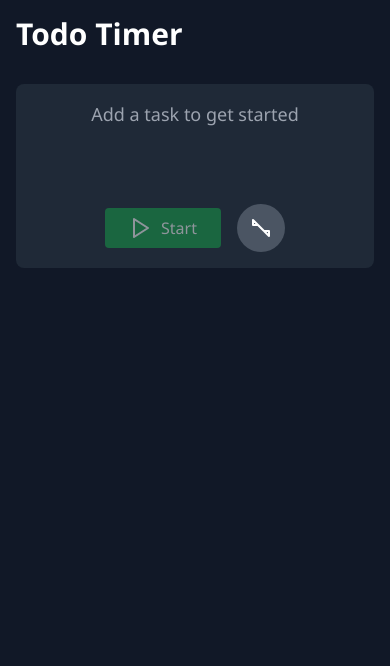
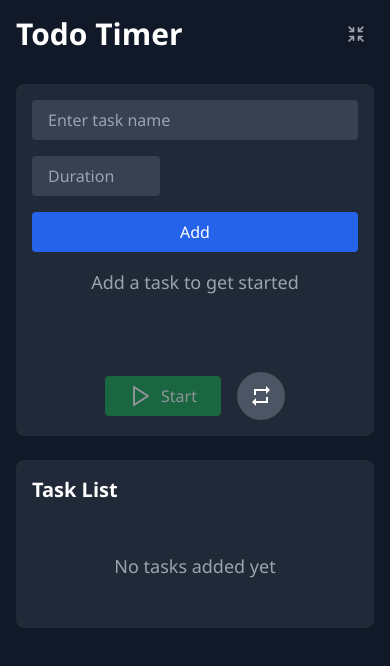
Before and after one commit to mayank-hassija/todo-timer, a React (Vite) app: page / in a window 390 px wide. Shown: the top 666 px of the page. Built offline with nearby package versions, Linux system fonts and the light colour scheme.

Commit message:
Update App.tsx

```diff
--- a/src/App.tsx
+++ b/src/App.tsx
@@ -1,5 +1,6 @@
 import { useState, useEffect, useRef } from 'react'
 import { invoke } from '@tauri-apps/api/tauri'
+import { appWindow, LogicalSize } from '@tauri-apps/api/window'
 import { DragDropContext, Droppable, Draggable, DropResult, DroppableProvided, DraggableProvided } from 'react-beautiful-dnd'
 
 interface Task {
@@ -47,6 +48,8 @@ function App() {
   const [showDeleteConfirm, setShowDeleteConfirm] = useState(false)
   const [editingTaskId, setEditingTaskId] = useState<string | null>(null)
   const [editingTaskName, setEditingTaskName] = useState('')
+  const [editingTaskDuration, setEditingTaskDuration] = useState<number | ''>('');
+  const [isCompactView, setIsCompactView] = useState(false);
 
   const taskNameInputRef = useRef<HTMLInputElement>(null)
   const durationInputRef = useRef<HTMLInputElement>(null)
@@ -103,6 +106,19 @@ function App() {
     }
   }, [editingTaskId]);
 
+  const toggleCompactView = async () => {
+    if (!isCompactView) {
+      await appWindow.setSize(new LogicalSize(320, 180));
+      await appWindow.setDecorations(false);
+      await appWindow.setAlwaysOnTop(true);
+    } else {
+      await appWindow.setSize(new LogicalSize(800, 600));
+      await appWindow.setDecorations(true);
+      await appWindow.setAlwaysOnTop(false);
+    }
+    setIsCompactView(!isCompactView);
+  };
+
   const handleTaskCompletion = (fromTimer: boolean = false) => {
     const nextIndex = currentTaskIndex + 1
     if (nextIndex < tasks.length) {
@@ -113,8 +129,11 @@ function App() {
       setRemainingTime(tasks[0].duration * 60)
     } else {
       setIsTimerRunning(false)
-      if (fromTimer) {
-        invoke('close_timer_window').catch(console.error)
+      if (fromTimer && isCompactView) {
+        // In compact view, don't close, just stop
+        setIsTimerRunning(false);
+      } else if (fromTimer) {
+        invoke('close_timer_window').catch(console.error);
       }
     }
   }
@@ -153,6 +172,7 @@ function App() {
   }
 
   const handleTaskClick = (taskId: string) => {
+    if (editingTaskId === taskId) return;
     const taskIndex = tasks.findIndex(task => task.id === taskId)
     if (taskIndex !== -1) {
       setCurrentTaskIndex(taskIndex)
@@ -165,19 +185,21 @@ function App() {
   const handleEditTask = (task: Task) => {
     setEditingTaskId(task.id);
     setEditingTaskName(task.name);
+    setEditingTaskDuration(task.duration);
   };
 
   const handleUpdateTask = (taskId: string) => {
-    if (editingTaskName.trim() === '') {
+    if (editingTaskName.trim() === '' || !editingTaskDuration) {
       setEditingTaskId(null);
       return;
     }
     const updatedTasks = tasks.map(task =>
-      task.id === taskId ? { ...task, name: editingTaskName } : task
+      task.id === taskId ? { ...task, name: editingTaskName, duration: editingTaskDuration } : task
     );
     setTasks(updatedTasks);
     setEditingTaskId(null);
     setEditingTaskName('');
+    setEditingTaskDuration('');
   };
 
   const handleEditKeyDown = (e: React.KeyboardEvent, taskId: string) => {
@@ -186,6 +208,7 @@ function App() {
     } else if (e.key === 'Escape') {
       setEditingTaskId(null);
       setEditingTaskName('');
+      setEditingTaskDuration('');
     }
   };
 
@@ -222,15 +245,57 @@ function App() {
     setTasks(items)
   }
 
+  const mainControls = (
+    <div className={`flex items-center justify-center flex-wrap gap-${isCompactView ? 2 : 4}`}>
+      {isTimerRunning ? (
+        <>
+          <button onClick={() => setIsPaused(!isPaused)} className={`p-${isCompactView ? 2 : 3} bg-yellow-600 rounded-full hover:bg-yellow-700 text-white`} title={isPaused ? "Play" : "Pause"}>
+            {isPaused ?
+              <svg xmlns="http://www.w3.org/2000/svg" className={`h-${isCompactView ? 5 : 6} w-${isCompactView ? 5 : 6}`} fill="none" viewBox="0 0 24 24" stroke="currentColor"><path strokeLinecap="round" strokeLinejoin="round" strokeWidth={2} d="M5 3l14 9-14 9V3z" /></svg> :
+              <svg xmlns="http://www.w3.org/2000/svg" className={`h-${isCompactView ? 5 : 6} w-${isCompactView ? 5 : 6}`} fill="none" viewBox="0 0 24 24" stroke="currentColor"><path strokeLinecap="round" strokeLinejoin="round" strokeWidth={2} d="M10 9v6m4-6v6" /></svg>
+            }
+          </button>
+          <button onClick={handleSkipTask} className={`p-${isCompactView ? 2 : 3} bg-blue-600 rounded-full hover:bg-blue-700 text-white`} title="Skip Task">
+            <svg xmlns="http://www.w3.org/2000/svg" className={`h-${isCompactView ? 5 : 6} w-${isCompactView ? 5 : 6}`} fill="none" viewBox="0 0 24 24" stroke="currentColor"><path strokeLinecap="round" strokeLinejoin="round" strokeWidth={2} d="M13 5l7 7-7 7M5 5l7 7-7 7" /></svg>
+          </button>
+          <button onClick={() => setIsTimerRunning(false)} className={`p-${isCompactView ? 2 : 3} bg-red-600 rounded-full hover:bg-red-700 text-white`} title="Stop Timer">
+             <svg xmlns="http://www.w3.org/2000/svg" className={`h-${isCompactView ? 5 : 6} w-${isCompactView ? 5 : 6}`} fill="none" viewBox="0 0 24 24" stroke="currentColor"><path strokeLinecap="round" strokeLinejoin="round" strokeWidth={2} d="M21 12a9 9 0 11-18 0 9 9 0 0118 0zM10 10v4h4v-4h-4z" /></svg>
+          </button>
+        </>
+      ) : (
+        <>
+          <button onClick={startTimer} disabled={tasks.length === 0} className="px-6 py-2 bg-green-600 rounded hover:bg-green-700 disabled:opacity-50 flex items-center gap-2" title="Start Timer">
+            <svg xmlns="http://www.w3.org/2000/svg" className="h-6 w-6" fill="none" viewBox="0 0 24 24" stroke="currentColor"><path strokeLinecap="round" strokeLinejoin="round" strokeWidth={2} d="M5 3l14 9-14 9V3z" /></svg>
+            Start
+          </button>
+           {tasks.length > 0 && !isCompactView && (
+            <button onClick={() => setShowDeleteConfirm(true)} className="p-3 bg-red-600 rounded-full hover:bg-red-700 text-white" title="Delete All Tasks">
+              <svg xmlns="http://www.w3.org/2000/svg" className="h-6 w-6" fill="none" viewBox="0 0 24 24" stroke="currentColor"><path strokeLinecap="round" strokeLinejoin="round" strokeWidth={2} d="M19 7l-.867 12.142A2 2 0 0116.138 21H7.862a2 2 0 01-1.995-1.858L5 7m5 4v6m4-6v6m1-10V4a1 1 0 00-1-1h-4a1 1 0 00-1 1v3M4 7h16" /></svg>
+            </button>
+          )}
+        </>
+      )}
+         <button onClick={() => setRepeatLoop(!repeatLoop)} className={`p-${isCompactView ? 2 : 3} rounded-full text-white ${repeatLoop ? 'bg-green-600 hover:bg-green-700' : 'bg-gray-600 hover:bg-gray-700'}`} title={repeatLoop ? "Disable Repeat" : "Enable Repeat"}>
+            <svg xmlns="http://www.w3.org/2000/svg" className={`h-${isCompactView ? 5 : 6} w-${isCompactView ? 5 : 6}`} fill="currentColor" viewBox="0 0 24 24"><path d="M7 7h10v3l4-4-4-4v3H5v6h2V7zm10 10H7v-3l-4 4 4 4v-3h12v-6h-2v4z"/></svg>
+        </button>
+    </div>
+  );
+
   return (
-    <div className="min-h-screen bg-gray-900 text-white p-4 sm:p-6">
-      <div className="max-w-2xl mx-auto">
-        <div className="flex justify-between items-center mb-8">
-          <h1 className="text-3xl font-bold">Todo Timer</h1>
+    <div className={`min-h-screen bg-gray-900 text-white p-4 ${isCompactView ? 'flex items-center justify-center' : 'sm:p-6'}`} data-tauri-drag-region>
+      <div className={`${isCompactView ? 'w-full' : 'max-w-2xl mx-auto'}`}>
+        <div className={`flex justify-between items-center ${isCompactView ? 'absolute top-2 right-2' : 'mb-8'}`}>
+          {!isCompactView && <h1 className="text-3xl font-bold">Todo Timer</h1>}
+          <button onClick={toggleCompactView} className="p-2 text-gray-400 hover:text-white" title={isCompactView ? "Expand View" : "Compact View"}>
+            {isCompactView ?
+              <svg xmlns="http://www.w3.org/2000/svg" className="h-5 w-5" fill="none" viewBox="0 0 24 24" stroke="currentColor" strokeWidth={2}><path strokeLinecap="round" strokeLinejoin="round" d="M3.75 3.75v4.5m0-4.5h4.5m-4.5 0L9 9M3.75 20.25v-4.5m0 4.5h4.5m-4.5 0L9 15M20.25 3.75h-4.5m4.5 0v4.5m0-4.5L15 9m5.25 11.25h-4.5m4.5 0v-4.5m0 4.5L15 15" /></svg> :
+              <svg xmlns="http://www.w3.org/2000/svg" className="h-5 w-5" fill="none" viewBox="0 0 24 24" stroke="currentColor" strokeWidth={2}><path strokeLinecap="round" strokeLinejoin="round" d="M9 9V4.5M9 9H4.5M9 9L3.75 3.75M9 15v4.5M9 15H4.5M9 15l-5.25 5.25M15 9V4.5M15 9h4.5M15 9l5.25-5.25M15 15v4.5M15 15h4.5M15 15l5.25 5.25" /></svg>
+            }
+          </button>
         </div>
 
-        <div className="bg-gray-800 p-4 sm:p-6 rounded-lg mb-6">
-          {!isSmallScreen && (
+        <div className={isCompactView ? '' : 'bg-gray-800 p-4 sm:p-6 rounded-lg mb-6'}>
+          {!isCompactView && (
             <div className="flex flex-col sm:flex-row gap-4 mb-4">
               <input
                 ref={taskNameInputRef}
@@ -254,6 +319,7 @@ function App() {
               <button
                 onClick={addTask}
                 className="px-6 py-2 bg-blue-600 rounded hover:bg-blue-700 transition-colors focus:ring-2 focus:ring-blue-500 focus:outline-none"
+                title="Add Task"
               >
                 Add
               </button>
@@ -274,13 +340,13 @@ function App() {
           )}
 
           <div className="flex flex-col items-center gap-4">
-            <div className="text-center mb-4 min-h-[72px]">
+            <div className={`text-center ${isCompactView ? '' : 'mb-4 min-h-[72px]'}`}>
               {isTimerRunning ? (
                 <div className="space-y-2">
-                  <h3 className="text-xl font-medium">
+                  <h3 className={`font-medium ${isCompactView ? 'text-lg' : 'text-xl'}`}>
                     {tasks[currentTaskIndex]?.name || 'No task selected'}
                   </h3>
-                  <div className="text-3xl font-bold text-green-400">
+                  <div className={`font-bold text-green-400 ${isCompactView ? 'text-2xl' : 'text-3xl'}`}>
                     {formatTime(remainingTime)}
                   </div>
                 </div>
@@ -293,43 +359,11 @@ function App() {
               )}
             </div>
 
-            <div className="flex items-center justify-center flex-wrap gap-4">
-              {isTimerRunning ? (
-                <>
-                  <button onClick={() => setIsPaused(!isPaused)} className="p-3 bg-yellow-600 rounded-full hover:bg-yellow-700 text-white">
-                    {isPaused ?
-                      <svg xmlns="http://www.w3.org/2000/svg" className="h-6 w-6" fill="none" viewBox="0 0 24 24" stroke="currentColor"><path strokeLinecap="round" strokeLinejoin="round" strokeWidth={2} d="M5 3l14 9-14 9V3z" /></svg> :
-                      <svg xmlns="http://www.w3.org/2000/svg" className="h-6 w-6" fill="none" viewBox="0 0 24 24" stroke="currentColor"><path strokeLinecap="round" strokeLinejoin="round" strokeWidth={2} d="M10 9v6m4-6v6" /></svg>
-                    }
-                  </button>
-                  <button onClick={handleSkipTask} className="p-3 bg-blue-600 rounded-full hover:bg-blue-700 text-white">
-                    <svg xmlns="http://www.w3.org/2000/svg" className="h-6 w-6" fill="none" viewBox="0 0 24 24" stroke="currentColor"><path strokeLinecap="round" strokeLinejoin="round" strokeWidth={2} d="M13 5l7 7-7 7M5 5l7 7-7 7" /></svg>
-                  </button>
-                  <button onClick={() => setIsTimerRunning(false)} className="p-3 bg-red-600 rounded-full hover:bg-red-700 text-white">
-                    <svg xmlns="http://www.w3.org/2000/svg" className="h-6 w-6" fill="none" viewBox="0 0 24 24" stroke="currentColor"><path strokeLinecap="round" strokeLinejoin="round" strokeWidth={2} d="M21 12a9 9 0 11-18 0 9 9 0 0118 0zM10 10v4h4v-4h-4z" /></svg>
-                  </button>
-                </>
-              ) : (
-                <>
-                  <button onClick={startTimer} disabled={tasks.length === 0} className="px-6 py-2 bg-green-600 rounded hover:bg-green-700 disabled:opacity-50 flex items-center gap-2">
-                    <svg xmlns="http://www.w3.org/2000/svg" className="h-6 w-6" fill="none" viewBox="0 0 24 24" stroke="currentColor"><path strokeLinecap="round" strokeLinejoin="round" strokeWidth={2} d="M5 3l14 9-14 9V3z" /></svg>
-                    Start
-                  </button>
-                   {tasks.length > 0 && (
-                    <button onClick={() => setShowDeleteConfirm(true)} className="p-3 bg-red-600 rounded-full hover:bg-red-700 text-white">
-                      <svg xmlns="http://www.w3.org/2000/svg" className="h-6 w-6" fill="none" viewBox="0 0 24 24" stroke="currentColor"><path strokeLinecap="round" strokeLinejoin="round" strokeWidth={2} d="M19 7l-.867 12.142A2 2 0 0116.138 21H7.862a2 2 0 01-1.995-1.858L5 7m5 4v6m4-6v6m1-10V4a1 1 0 00-1-1h-4a1 1 0 00-1 1v3M4 7h16" /></svg>
-                    </button>
-                  )}
-                </>
-              )}
-                 <button onClick={() => setRepeatLoop(!repeatLoop)} className={`p-3 rounded-full text-white ${repeatLoop ? 'bg-green-600 hover:bg-green-700' : 'bg-gray-600 hover:bg-gray-700'}`}>
-                    <svg xmlns="http://www.w3.org/2000/svg" className="h-6 w-6" fill="none" viewBox="0 0 24 24" stroke="currentColor"><path strokeLinecap="round" strokeLinejoin="round" strokeWidth={2} d="M4 4v5h5M20 20v-5h-5M4 4l16 16" /></svg>
-                </button>
-            </div>
+            {mainControls}
           </div>
         </div>
 
-        {!isSmallScreen && (
+        {!isCompactView && (
           <div className="bg-gray-800 p-4 sm:p-6 rounded-lg">
             <h2 className="text-xl font-semibold mb-4">Task List</h2>
             {tasks.length === 0 ? (
@@ -357,15 +391,24 @@ function App() {
                                   <svg xmlns="http://www.w3.org/2000/svg" className="h-6 w-6" fill="none" viewBox="0 0 24 24" stroke="currentColor"><path strokeLinecap="round" strokeLinejoin="round" strokeWidth={2} d="M4 6h16M4 12h16m-7 6h7" /></svg>
                                 </span>
                                 {editingTaskId === task.id ? (
+                                  <div className='flex-1 flex gap-2'>
                                     <input
                                       ref={editInputRef}
                                       type="text"
                                       value={editingTaskName}
                                       onChange={(e) => setEditingTaskName(e.target.value)}
-                                    onBlur={() => handleUpdateTask(task.id)}
                                       onKeyDown={(e) => handleEditKeyDown(e, task.id)}
                                       className="flex-1 px-2 py-1 bg-gray-600 rounded text-white"
                                     />
+                                    <input
+                                      type="number"
+                                      value={editingTaskDuration}
+                                      onChange={(e) => setEditingTaskDuration(e.target.value ? parseInt(e.target.value) : '')}
+                                      onKeyDown={(e) => handleEditKeyDown(e, task.id)}
+                                      className="w-20 px-2 py-1 bg-gray-600 rounded text-white"
+                                      min="1"
+                                    />
+                                  </div>
                                 ) : (
                                   <div className="flex-1 cursor-pointer" onClick={() => handleTaskClick(task.id)}>
                                     <span className="font-medium block truncate">{task.name}</span>
@@ -377,13 +420,19 @@ function App() {
                                 <button
                                   onClick={(e) => {
                                     e.stopPropagation();
+                                    if (editingTaskId === task.id) {
+                                      handleUpdateTask(task.id);
+                                    } else {
                                       handleEditTask(task);
+                                    }
                                   }}
                                   className="p-2 text-blue-400 hover:text-blue-300 opacity-0 group-hover:opacity-100"
+                                  title={editingTaskId === task.id ? "Save Changes" : "Edit Task"}
                                 >
-                                  <svg xmlns="http://www.w3.org/2000/svg" className="h-5 w-5" viewBox="0 0 20 20" fill="currentColor">
-                                    <path d="M13.586 3.586a2 2 0 112.828 2.828l-.793.793-2.828-2.828.793-.793zM11.379 5.793L3 14.172V17h2.828l8.38-8.379-2.83-2.828z" />
-                                  </svg>
+                                  {editingTaskId === task.id ?
+                                    <svg xmlns="http://www.w3.org/2000/svg" className="h-5 w-5" fill="none" viewBox="0 0 24 24" stroke="currentColor"><path strokeLinecap="round" strokeLinejoin="round" strokeWidth={2} d="M5 13l4 4L19 7" /></svg> :
+                                    <svg xmlns="http://www.w3.org/2000/svg" className="h-5 w-5" viewBox="0 0 20 20" fill="currentColor"><path d="M13.586 3.586a2 2 0 112.828 2.828l-.793.793-2.828-2.828.793-.793zM11.379 5.793L3 14.172V17h2.828l8.38-8.379-2.83-2.828z" /></svg>
+                                  }
                                 </button>
                                 <button
                                   onClick={(e) => {
@@ -391,6 +440,7 @@ function App() {
                                     removeTask(task.id);
                                   }}
                                   className="p-2 text-red-400 hover:text-red-300 opacity-0 group-hover:opacity-100"
+                                  title="Delete Task"
                                 >
                                   <svg xmlns="http://www.w3.org/2000/svg" className="h-5 w-5" viewBox="0 0 20 20" fill="currentColor">
                                     <path fillRule="evenodd" d="M9 2a1 1 0 00-.894.553L7.382 4H4a1 1 0 000 2v10a2 2 0 002 2h8a2 2 0 002-2V6a1 1 0 100-2h-3.382l-.724-1.447A1 1 0 0011 2H9zM7 8a1 1 0 012 0v6a1 1 0 11-2 0V8zm5-1a1 1 0 00-1 1v6a1 1 0 102 0V8a1 1 0 00-1-1z" clipRule="evenodd" />
```
Lines whose indentation alone changed are shown as unchanged.
